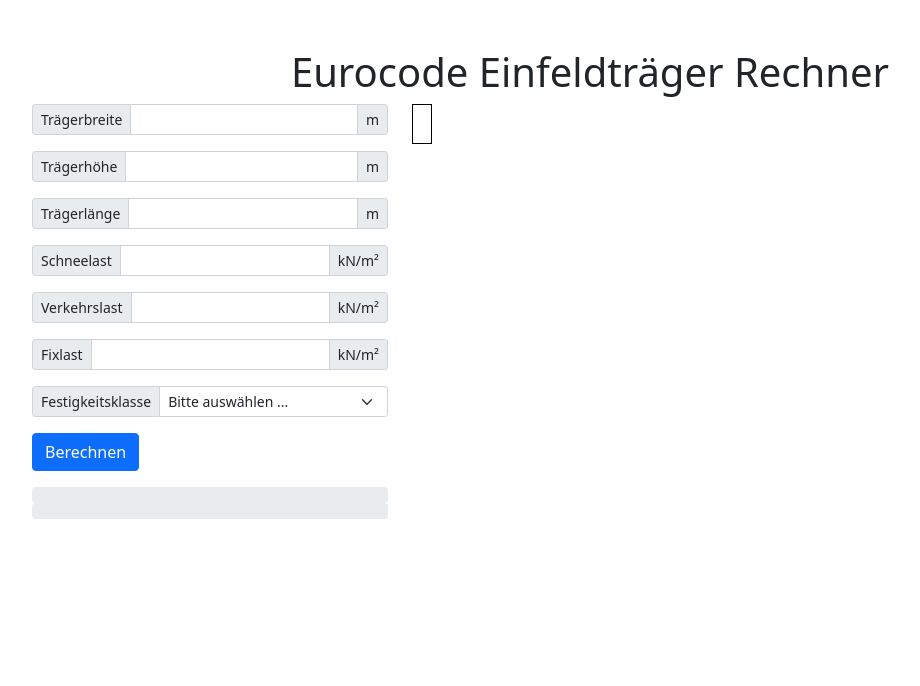
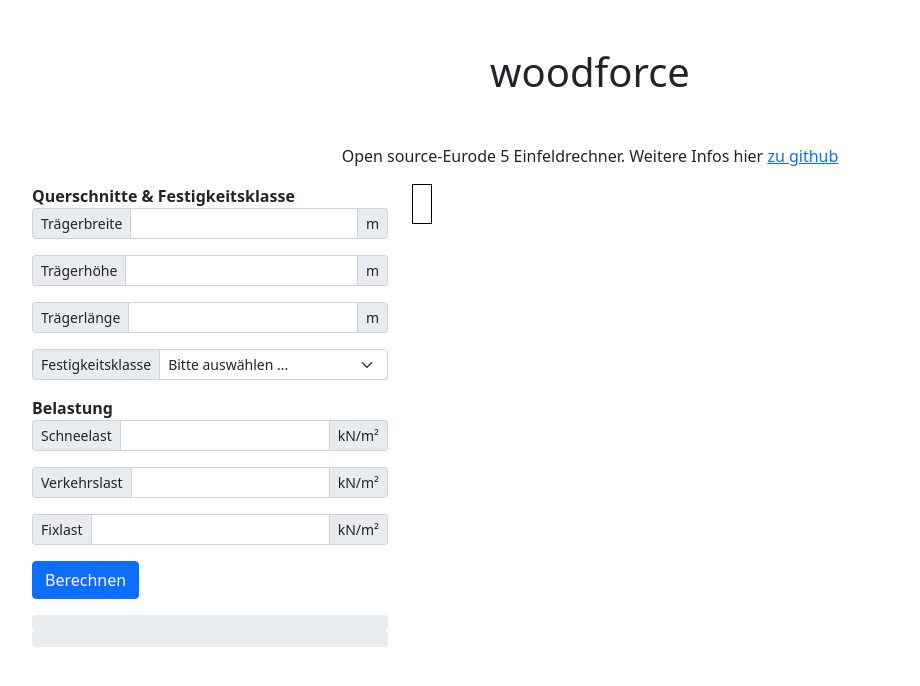
Before and after one commit to SchneiderSam/woodforce, a plain HTML site: page index.html in a window 1280 px wide. Shown: the whole page, without its empty margins (50-970 px from the left). Drawn offline with nearby package versions, Linux system fonts and the light colour scheme; a script that the page names is missing.

Commit message:
Änderung der Überschriften

```diff
--- a/index.html
+++ b/index.html
@@ -11,10 +11,12 @@
 </head>
 <body>
 	<div class="container">
-		<h1 class="text-center mt-5">Eurocode Einfeldträger Rechner</h1>
+		<h1 class="text-center mt-5">woodforce</h1>
+    <p class="text-center mt-5">Open source-Eurode 5 Einfeldrechner. Weitere Infos hier <a href="https://github.com/SchneiderSam/woodforce">zu github</a></p>
 		<div class="row"> <!-- Hinzufügen des "row" Elements -->
 			<div class="col-md-4"> <!-- Linke Spalte -->
 				<form id="eurocode-calculator">
+          <b>Querschnitte & Festigkeitsklasse</b>
 					<div class="input-group input-group-sm mb-3">
 						<span class="input-group-text">Trägerbreite</span>
 						<input type="number" class="form-control" id="beamWidth" step="0.01" max="0.3" aria-label="Beam Width" aria-describedby="Beam Width" required>
@@ -30,6 +32,13 @@
 						<input type="number" class="form-control" id="beamLength" step="0.01" max="33" aria-label="Beam length" aria-describedby="Beam length" required>
 						<span class="input-group-text">m</span>
 					</div>
+          <div class="input-group input-group-sm mb-3">
+						<span class="input-group-text">Festigkeitsklasse</span>
+						<select class="form-select form-select-sm" id="woodQuality" required>
+							<option value="" disabled selected>Bitte auswählen ...</option>
+						</select>
+					</div>
+          <b>Belastung</b>
 					<div class="input-group input-group-sm mb-3">
 						<span class="input-group-text">Schneelast</span>
 						<input type="number" class="form-control" id="snowLoad" step="0.01" aria-label="Snow Load" aria-describedby="Snow Load" required>
@@ -44,12 +53,6 @@
 						<span class="input-group-text">Fixlast</span>
 						<input type="number" class="form-control" id="fixedLoad" step="0.01" aria-label="Traffic Load" aria-describedby="Traffic Load" required>
 						<span class="input-group-text">kN/m²</span>
-					</div>
-					<div class="input-group input-group-sm mb-3">
-						<span class="input-group-text">Festigkeitsklasse</span>
-						<select class="form-select form-select-sm" id="woodQuality" required>
-							<option value="" disabled selected>Bitte auswählen ...</option>
-						</select>
 					</div>
 					<button type="submit" class="btn btn-primary">Berechnen</button>
 					<div id="error-message-width" class="mt-2 text-danger" style="display: none;">Die Trägerbreite darf nicht mehr als 0,3 m betragen.</div>
```
